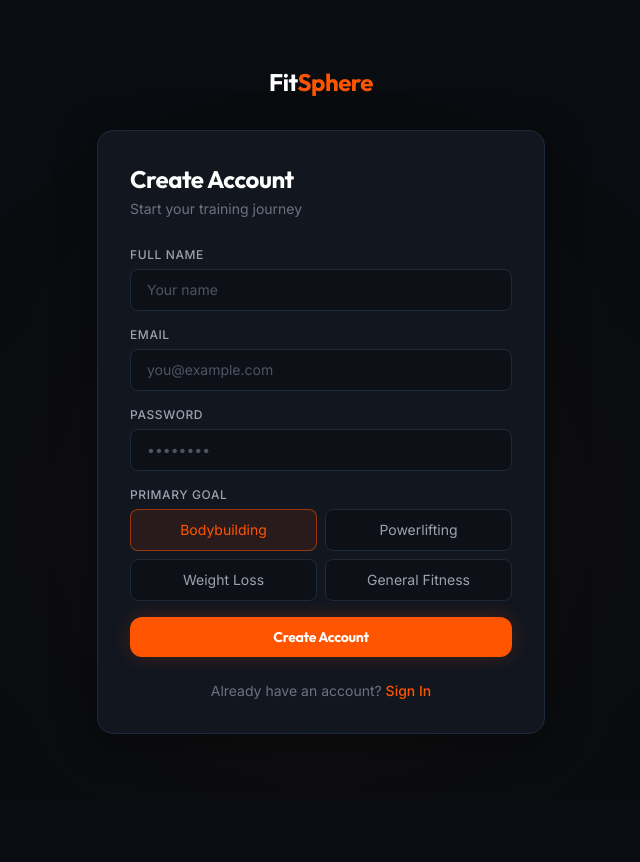
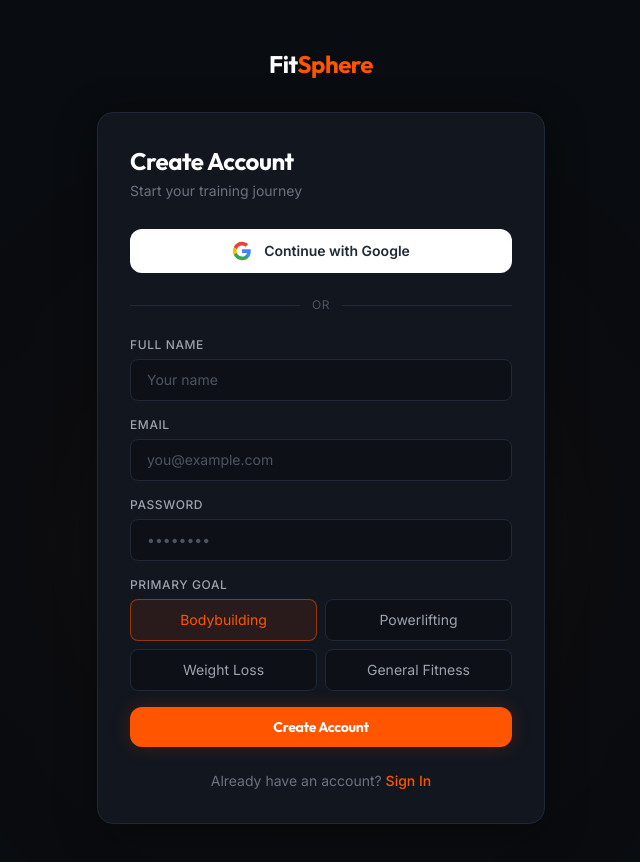
Before and after one commit to vaibhav-aiml/fitsphere, a Next.js app in the folder frontend/: page /auth/signup in a window 1280 px wide. Shown: the top 862 px of the page, without its empty margins (319-959 px from the left). Before the commit the page ends 800 px from the top, so only its background shows below. Built offline with nearby package versions, Linux system fonts and the light colour scheme; no server answers.

Commit message:
fix(auth): fix Google authentication for deployed NextAuth and backend API integration

```diff
--- a/frontend/src/app/api/auth/[...nextauth]/route.ts
+++ b/frontend/src/app/api/auth/[...nextauth]/route.ts
@@ -2,6 +2,12 @@ import NextAuth from "next-auth";
 import GoogleProvider from "next-auth/providers/google";
 import CredentialsProvider from "next-auth/providers/credentials";
 import axios from "axios";
+
+const getApiBaseUrl = () => {
+  const rawUrl = process.env.NEXT_PUBLIC_API_URL || process.env.API_URL || "http://localhost:5000/api";
+  const cleanUrl = rawUrl.replace(/\/+$/, '');
+  return cleanUrl.endsWith('/api') ? cleanUrl : `${cleanUrl}/api`;
+};
 
 const handler = NextAuth({
   providers: [
@@ -24,7 +30,7 @@ const handler = NextAuth({
       },
       async authorize(credentials) {
         try {
-          const apiBase = process.env.NEXT_PUBLIC_API_URL || "http://localhost:5000/api";
+          const apiBase = getApiBaseUrl();
           const response = await axios.post(`${apiBase}/login`, {
             email: credentials?.email,
             password: credentials?.password
@@ -49,7 +55,7 @@ const handler = NextAuth({
     async signIn({ user, account }) {
       if (account?.provider === "google") {
         try {
-          const apiBase = process.env.NEXT_PUBLIC_API_URL || "http://localhost:5000/api";
+          const apiBase = getApiBaseUrl();
           const response = await axios.post(`${apiBase}/auth/google`, {
             idToken: account.id_token,
             name: user.name,
@@ -64,7 +70,7 @@ const handler = NextAuth({
           }
           return false;
         } catch (error: any) {
-          console.error("Google sign in error:", error.response?.data || error.message);
+          console.error("Google sign in backend error:", error.response?.data || error.message);
           return false;
         }
       }
--- a/frontend/src/app/auth/signup/page.tsx
+++ b/frontend/src/app/auth/signup/page.tsx
@@ -1,8 +1,9 @@
 'use client';
 
-import { useState, Suspense } from 'react';
+import { useState, useEffect, useRef, Suspense } from 'react';
 import Link from 'next/link';
 import { useRouter, useSearchParams } from 'next/navigation';
+import { signIn, useSession } from 'next-auth/react';
 import api from '@/lib/api';
 import toast from 'react-hot-toast';
 import ErrorBoundary from '@/components/ErrorBoundary';
@@ -12,7 +13,10 @@ function SignupFormContent() {
   const searchParams = useSearchParams();
   const nextUrl = searchParams.get('next') || '/';
 
+  const { data: session, status } = useSession();
   const [loading, setLoading] = useState(false);
+  const [googleLoading, setGoogleLoading] = useState(false);
+  const hasRedirected = useRef(false);
   const [formData, setFormData] = useState({
     name: '',
     email: '',
@@ -20,6 +24,42 @@ function SignupFormContent() {
     goal: 'bodybuilding',
     experience: 'beginner'
   });
+
+  // Handle session after Google login
+  useEffect(() => {
+    if (status === 'authenticated' && session && !hasRedirected.current) {
+      const backendToken = (session.user as any)?.backendToken;
+      const backendUser = (session.user as any)?.backendUser;
+
+      if (backendToken && backendUser) {
+        hasRedirected.current = true;
+        localStorage.setItem('token', backendToken);
+        localStorage.setItem('user', JSON.stringify(backendUser));
+        toast.success('Google authentication successful!');
+        router.push(nextUrl);
+      }
+    }
+  }, [session, status, router, nextUrl]);
+
+  const handleGoogleLogin = async () => {
+    setGoogleLoading(true);
+    try {
+      const result = await signIn('google', {
+        callbackUrl: nextUrl,
+        redirect: false
+      });
+
+      if (result?.error) {
+        console.error('Google signup error:', result.error);
+        toast.error('Google authentication failed: ' + result.error);
+      }
+    } catch (error) {
+      console.error('Google signup error:', error);
+      toast.error('Google authentication failed');
+    } finally {
+      setGoogleLoading(false);
+    }
+  };
 
   const handleSubmit = async (e: React.FormEvent) => {
     e.preventDefault();
@@ -67,6 +107,31 @@ function SignupFormContent() {
         <div className="bg-[#11161F] p-8 rounded-2xl border border-[#1E2A3A] shadow-[0_8px_40px_rgba(0,0,0,0.4)]">
           <h1 className="text-2xl font-heading font-bold text-white mb-1">Create Account</h1>
           <p className="text-gray-500 text-sm font-sans mb-7">Start your training journey</p>
+
+          {/* Google Signup Button */}
+          <button
+            onClick={handleGoogleLogin}
+            disabled={googleLoading}
+            className="w-full bg-white text-gray-800 py-3 rounded-xl hover:bg-gray-100 transition-all duration-200 font-semibold flex items-center justify-center gap-3 mb-6 disabled:opacity-50 text-sm focus-visible:outline-none focus-visible:ring-2 focus-visible:ring-[#FF5500]"
+          >
+            <svg className="w-5 h-5" viewBox="0 0 24 24">
+              <path fill="#4285F4" d="M22.56 12.25c0-.78-.07-1.53-.2-2.25H12v4.26h5.92c-.26 1.37-1.04 2.53-2.21 3.31v2.77h3.57c2.08-1.92 3.28-4.74 3.28-8.09z" />
+              <path fill="#34A853" d="M12 23c2.97 0 5.46-.98 7.28-2.66l-3.57-2.77c-.98.66-2.23 1.06-3.71 1.06-2.86 0-5.29-1.93-6.16-4.53H2.18v2.84C3.99 20.53 7.7 23 12 23z" />
+              <path fill="#FBBC05" d="M5.84 14.09c-.22-.66-.35-1.36-.35-2.09s.13-1.43.35-2.09V7.07H2.18C1.43 8.55 1 10.22 1 12s.43 3.45 1.18 4.93l2.85-2.22.81-.62z" />
+              <path fill="#EA4335" d="M12 5.38c1.62 0 3.06.56 4.21 1.64l3.15-3.15C17.45 2.09 14.97 1 12 1 7.7 1 3.99 3.47 2.18 7.07l3.66 2.84c.87-2.6 3.3-4.53 6.16-4.53z" />
+            </svg>
+            {googleLoading ? 'Connecting...' : 'Continue with Google'}
+          </button>
+
+          {/* Divider */}
+          <div className="relative mb-6">
+            <div className="absolute inset-0 flex items-center">
+              <div className="w-full border-t border-[#1E2A3A]"></div>
+            </div>
+            <div className="relative flex justify-center text-xs">
+              <span className="px-3 bg-[#11161F] text-gray-600 font-sans uppercase tracking-wider">or</span>
+            </div>
+          </div>
 
           <form onSubmit={handleSubmit} className="space-y-4">
             <div>
```
Also changed, not shown: 2 other files (tests, documents, lock files or other folders).
